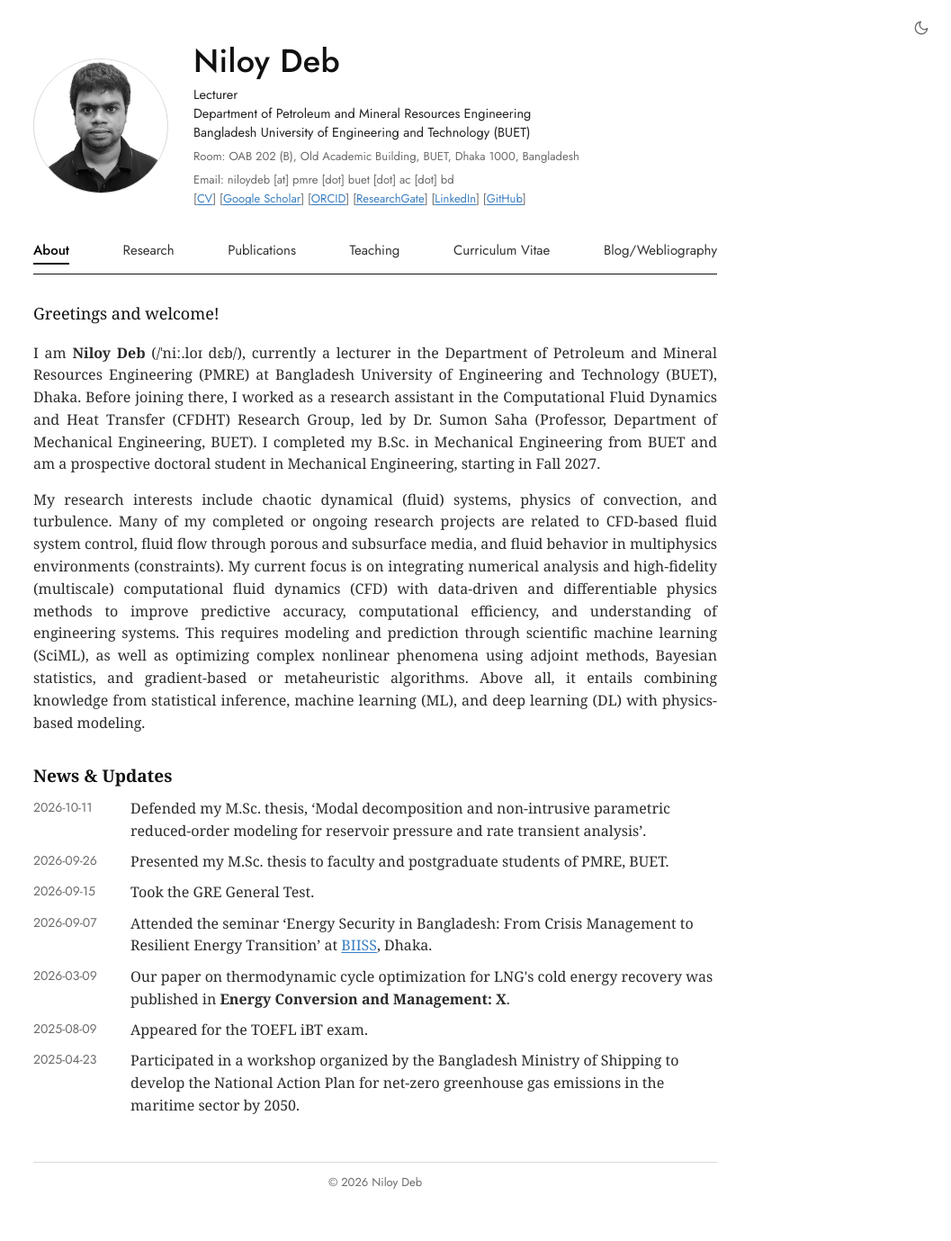
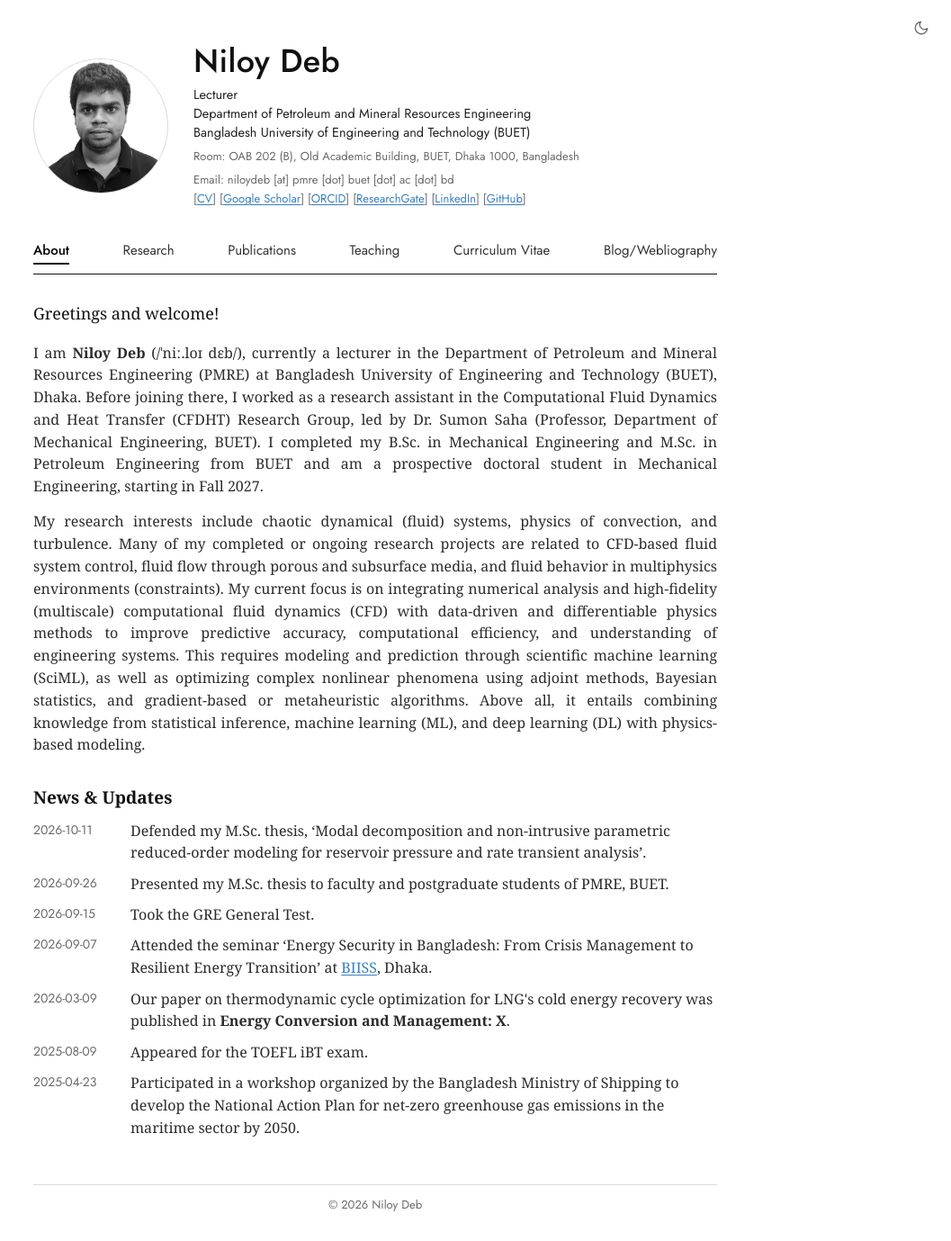
Before and after one commit to niloydebme/webpage, a Jekyll site: the page built from _pages/about.md, in a window 1280 px wide. Shown: the whole page at 90% size, without its empty margins (223-1280 px from the left). Built offline with Jekyll 4.4.1, drawn with Linux system fonts in a browser that asks for light colours; some web fonts are replaced; before the commit the page ends 1354 px from its top, so only the background shows below that.

Commit message:
Home: add M.Sc. to bio

```diff
--- a/_pages/about.md
+++ b/_pages/about.md
@@ -9,7 +9,7 @@ redirect_from:
 <div class="prose">
 <p class="greeting">Greetings and welcome!</p>
 
-<p>I am <strong>Niloy Deb</strong> (/ˈniː.loɪ dɛb/), currently a lecturer in the Department of Petroleum and Mineral Resources Engineering (PMRE) at Bangladesh University of Engineering and Technology (BUET), Dhaka. Before joining there, I worked as a research assistant in the Computational Fluid Dynamics and Heat Transfer (CFDHT) Research Group, led by Dr. Sumon Saha (Professor, Department of Mechanical Engineering, BUET). I completed my B.Sc. in Mechanical Engineering from BUET and am a prospective doctoral student in Mechanical Engineering, starting in Fall 2027.</p>
+<p>I am <strong>Niloy Deb</strong> (/ˈniː.loɪ dɛb/), currently a lecturer in the Department of Petroleum and Mineral Resources Engineering (PMRE) at Bangladesh University of Engineering and Technology (BUET), Dhaka. Before joining there, I worked as a research assistant in the Computational Fluid Dynamics and Heat Transfer (CFDHT) Research Group, led by Dr. Sumon Saha (Professor, Department of Mechanical Engineering, BUET). I completed my B.Sc. in Mechanical Engineering and M.Sc. in Petroleum Engineering from BUET and am a prospective doctoral student in Mechanical Engineering, starting in Fall 2027.</p>
 
 <p>My research interests include chaotic dynamical (fluid) systems, physics of convection, and turbulence. Many of my completed or ongoing research projects are related to CFD-based fluid system control, fluid flow through porous and subsurface media, and fluid behavior in multiphysics environments (constraints). My current focus is on integrating numerical analysis and high-fidelity (multiscale) computational fluid dynamics (CFD) with data-driven and differentiable physics methods to improve predictive accuracy, computational efficiency, and understanding of engineering systems. This requires modeling and prediction through scientific machine learning (SciML), as well as optimizing complex nonlinear phenomena using adjoint methods, Bayesian statistics, and gradient-based or metaheuristic algorithms. Above all, it entails combining knowledge from statistical inference, machine learning (ML), and deep learning (DL) with physics-based modeling.</p>
 </div>
```
